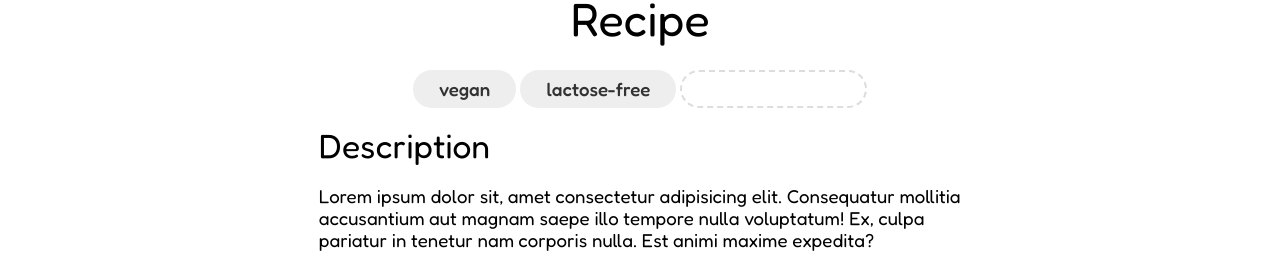
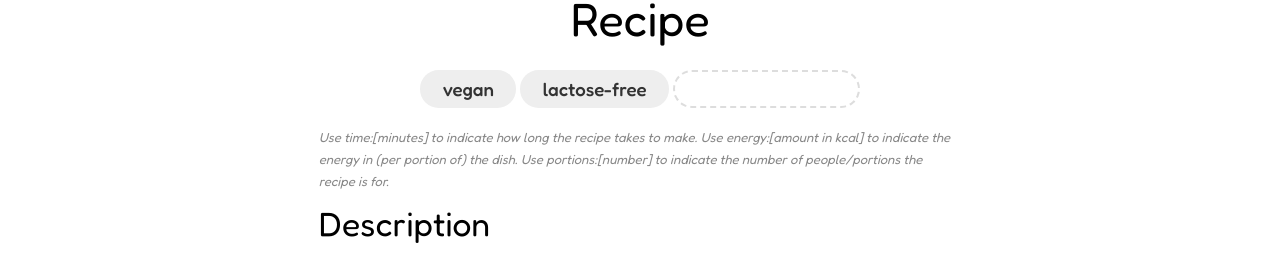
Before and after one commit to dirckvdende/recipe-creator, a Nuxt app: page / in a window 1280 px wide. Shown: the part 121-374 px from the top of the page. Built offline with nearby package versions, Linux system fonts and the light colour scheme.

Commit message:
Implemented tag macros

```diff
--- a/app/components/section/sections/TagsSection.vue
+++ b/app/components/section/sections/TagsSection.vue
@@ -1,21 +1,109 @@
 
 <script lang="ts" setup>
+    import { type StyleValue } from 'vue';
     import { type TagsSection } from '~/recipe';
     const { section } = defineProps<{
         section: TagsSection,
     }>()
 
-    function removeTag(name: string) {
-        section.tags = section.tags.filter((value) => value != name)
+    /**
+     * Definition of a macro that can be used to display special tags
+     */
+    type Macro = {
+        macro: string,
+        icon: string,
+        iconStyle?: StyleValue,
+        suffix?: string,
     }
 
-    function addTag(name: string) {
-        if (section.tags.indexOf(name) != -1)
-            return
-        section.tags.push(name)
+    // Macros used, in the order they should be displayed in the tags list. If
+    // any tags are made without a macro they're displayed after the macros
+    const macros: Macro[] = [{
+        macro: "time",
+        icon: "timer",
+        suffix: " min.",
+    }, {
+        macro: "kcal",
+        icon: "mode_heat",
+        suffix: " kcal",
+    }, {
+        macro: "portions",
+        icon: "person",
+    }, {
+        macro: "vegan",
+        icon: "eco",
+        iconStyle: "font-variation-settings: 'FILL' 1;",
+    }, {
+        macro: "vegetarian",
+        icon: "eco",
+        iconStyle: "font-variation-settings: 'FILL' 0;",
+    }]
+
+    /**
+     * Re-order tags such that it first displays macros (in the correct order)
+     * and then other tags. This function is should be called when duplicate
+     * macros are already removed
+     */
+    function reorderTags() {
+        const tags: (string | null)[] = []
+        for (const _macro of macros)
+            tags.push(null)
+        for (const tag of section.tags) {
+            const [index, macro] = getMacro(tag)
+            if (macro == null) {
+                tags.push(tag)
+                continue
+            }
+            if (tags[index] != null)
+                throw new Error(`Unexpected double macro ` +
+                `${macro.macro}`)
+            tags[index] = tag
+        }
+        section.tags = tags.filter((value) => value != null)
     }
 
+    /**
+     * Get a macro from a tag (if it uses one)
+     * @param tag The tag to get the macro of
+     * @return An array [index, macro] if the macro was found, and [-1, null]
+     * if the tag doesn't use a macro
+     */
+    function getMacro(tag: string): [number, Macro | null] {
+        for (const [index, macro] of macros.entries())
+            if (tag.startsWith(`${macro.macro}:`))
+                return [index, macro]
+        return [-1, null]
+    }
+
+    /**
+     * Remove any tag present that is the same or uses the same macro
+     */
+    function removeDuplicate(tag: string) {
+        section.tags = section.tags.filter((value) => value != tag &&
+        (getMacro(value)[0] != getMacro(tag)[0] || getMacro(value)[1] == null))
+    }
+
+    /**
+     * Add a tag. If the exact tag is already present the list of tags remains
+     * unchanged. If the same macro is already used it is replaced with the new
+     * value
+     * @param tag The tag to add
+     */
+    function addTag(tag: string) {
+        if (section.tags.indexOf(tag) != -1)
+            return
+        removeDuplicate(tag)
+        section.tags.push(tag)
+        reorderTags()
+    }
+
+    // Input field to add new tags
     const addText = useTemplateRef("add-text")
+
+    /**
+     * Add a tag using the submit event from the input form
+     * @param event The submit event
+     */
     function addTagFromField(event: SubmitEvent) {
         event.preventDefault()
         if (addText.value == null)
@@ -26,21 +114,55 @@
             return
         addTag(name)
     }
+
+    /**
+     * Object that contains information about how to render a tag
+     */
+    type TagRenderOptions = {
+        tag: string,
+        content: string,
+        icon?: string,
+        iconStyle?: StyleValue,
+    }
+
+    /**
+     * Convert a tag with possibly macros to render options on how to display
+     * the tag
+     * @param tag The raw tag to process
+     */
+    function renderOptions(tag: string): TagRenderOptions {
+        const [_index, macro] = getMacro(tag)
+        if (macro == null)
+            return { tag, content: tag }
+        const suffix = macro.suffix ?? ""
+        const content = tag.substring(macro.macro.length + 1) + suffix
+        const { icon, iconStyle } = macro
+        return {  tag, content, icon, iconStyle }
+    }
 </script>
 
 <template>
     <ul :class="$style.container">
-        <li :class="$style.tag" v-for="tag in section.tags">
-            <span :class="$style.text" replace-empty="click to edit">{{ tag }}
-            </span>
+        <li :class="$style.tag" v-for="tag in section.tags.map(renderOptions)">
+            <template v-if="tag.icon != undefined">
+                <span :class="$style.icon" class="material-symbols-outlined"
+                :style="tag.iconStyle">{{ tag.icon }}</span>
+            </template>
+            <span :class="$style.text">{{ tag.content }}</span>
             <button :class="$style['close-button']" @click="() =>
-            removeTag(tag)"><span class="material-symbols-outlined">close</span>
-            </button>
+            removeDuplicate(tag.tag)"><span class="material-symbols-outlined">
+            close</span></button>
         </li>
         <form @submit="addTagFromField">
             <input type="text" id="add-text" ref="add-text" />
         </form>
     </ul>
+    <p :class="$style['macro-text']">
+        Use time:[minutes] to indicate how long the recipe takes to make.
+        Use energy:[amount in kcal] to indicate the energy in (per portion
+        of) the dish. Use portions:[number] to indicate the number of
+        people/portions the recipe is for.
+    </p>
 </template>
 
 <style lang="scss" module>
@@ -55,7 +177,7 @@
         justify-content: center;
 
         .tag {
-            margin: 0 3pt 3pt 0;
+            margin: 0 3pt 5pt 0;
             display: block;
             background-color: #eee;
             display: flex;
@@ -63,10 +185,15 @@
             align-items: center;
             height: 2em;
             border-radius: 1em;
-            padding: 0 1.4em;
+            padding: 0 1.2em;
             position: relative;
             overflow: hidden;
             user-select: none;
+
+            .icon {
+                font-size: 1.2em;
+                margin-right: .2em;
+            }
 
             .text {
                 color: #333;
@@ -100,7 +227,6 @@
                 display: flex;
             }
         }
-    }
 
         input[type=text] {
             display: none;
@@ -126,4 +252,13 @@
                 border-color: #aaa;
             }
         }
+    }
+
+    .macro-text {
+        color: #888;
+        font-size: .7em;
+        font-style: italic;
+        display: none;
+        @media screen { display: initial; }
+    }
 </style>
```
Lines whose indentation alone changed are shown as unchanged.
